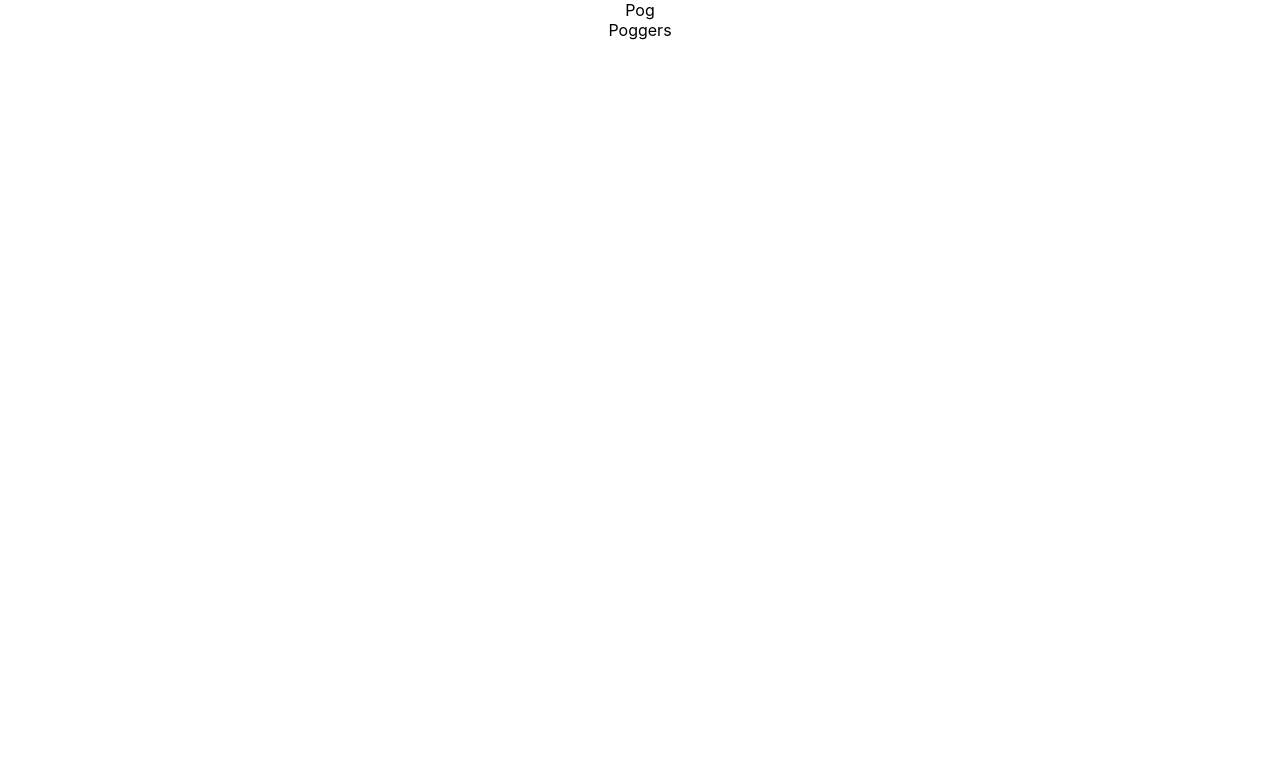
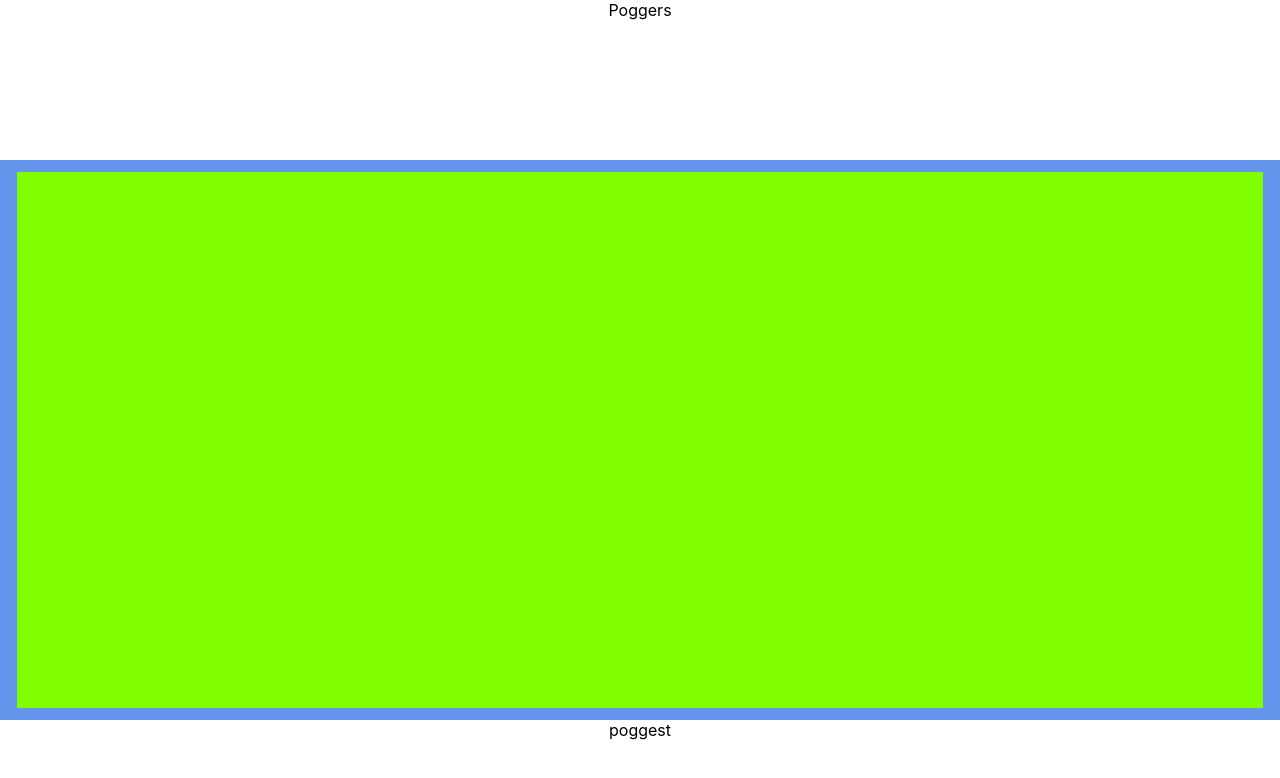
Before and after one commit to TeodorSocea/Pathfinding-Visualizer, a React (Create React App) app in the folder pathfinding-visualizer/: page / in a window 1280 px wide. Shown: the top 778 px of the page. Built offline with nearby package versions, Linux system fonts and the light colour scheme.

Commit message:
Set a layout

```diff
--- a/pathfinding-visualizer/src/Pathfinding Visualizer/Pathfinding Visualizer.jsx
+++ b/pathfinding-visualizer/src/Pathfinding Visualizer/Pathfinding Visualizer.jsx
@@ -11,8 +11,13 @@ export default class PathfindingVisuzlizer extends Component{
 
     render(){
         return (
-            <div>Pog<Node></Node>
+            <div className="wrapper">
+                <header>Poggers</header>
+                <section className="main-body">
+                    <div className="main-grid"></div>
+                </section>
+                <footer>poggest</footer>
             </div>
-        );
+          );
     };
 };
--- a/pathfinding-visualizer/src/Pathfinding Visualizer/pathfinding Visualizer.css
+++ b/pathfinding-visualizer/src/Pathfinding Visualizer/pathfinding Visualizer.css
@@ -0,0 +1,26 @@
+.wrapper{
+    display: grid;
+    grid-template-columns: 1fr;
+    grid-template-rows: 20vh 70vh 10vh;
+}
+.main-body{
+    display: grid;
+    grid-template-columns: 15px 1fr 15px;
+    grid-template-rows: 10px 1fr 10px;
+    row-gap: 2px;
+    column-gap: 2px;
+    grid-template-areas:
+    ". . . "
+    ". maingrid ."
+    ". . .";
+    background-color: cornflowerblue;
+}
+.main-grid{
+    grid-area: maingrid;
+    background-color: chartreuse;
+    display: grid;
+    grid-template-columns: repeat(50, 1fr);
+    grid-template-rows: repeat(15, 1fr);
+    row-gap: 2px;
+    column-gap: 2px;
+}
```
